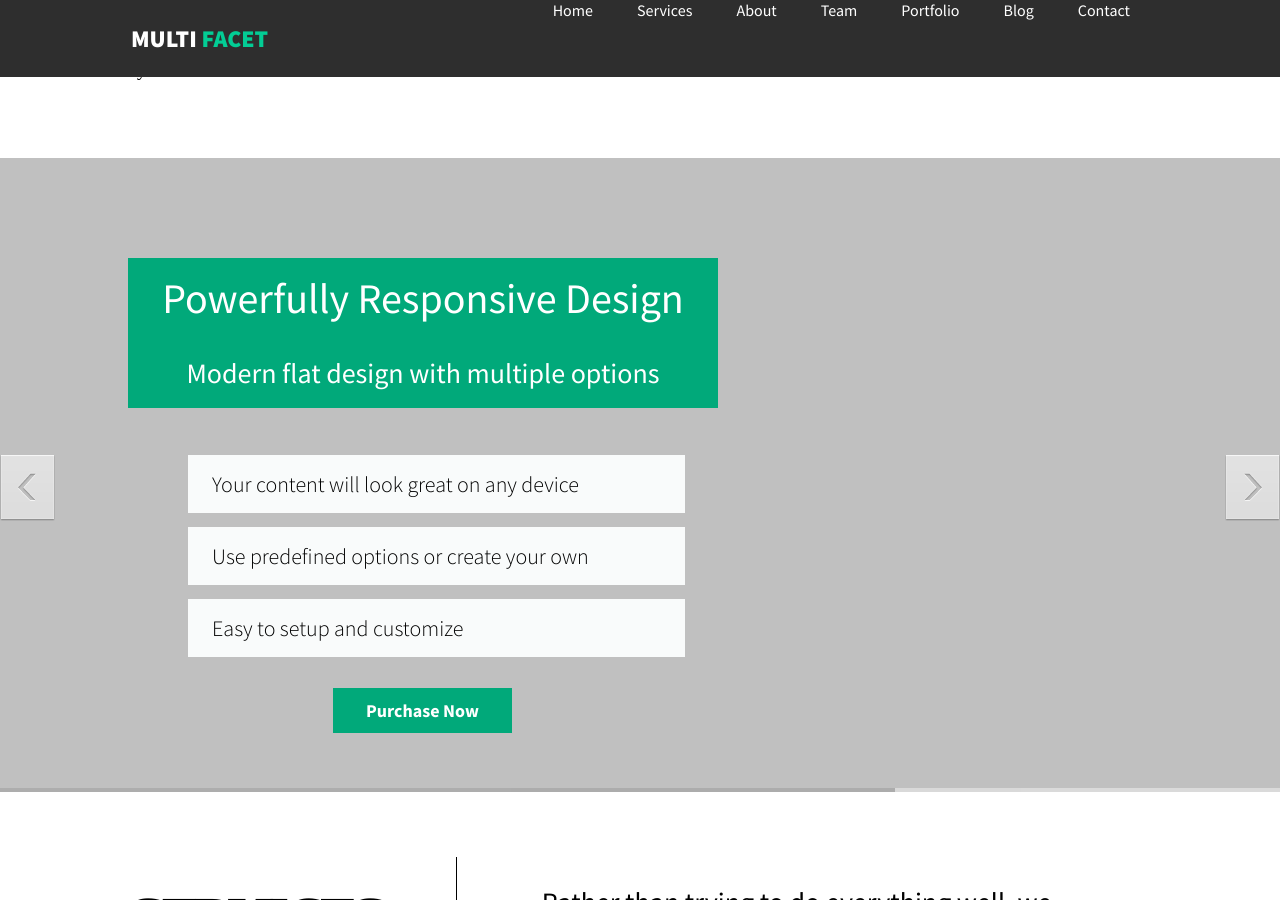
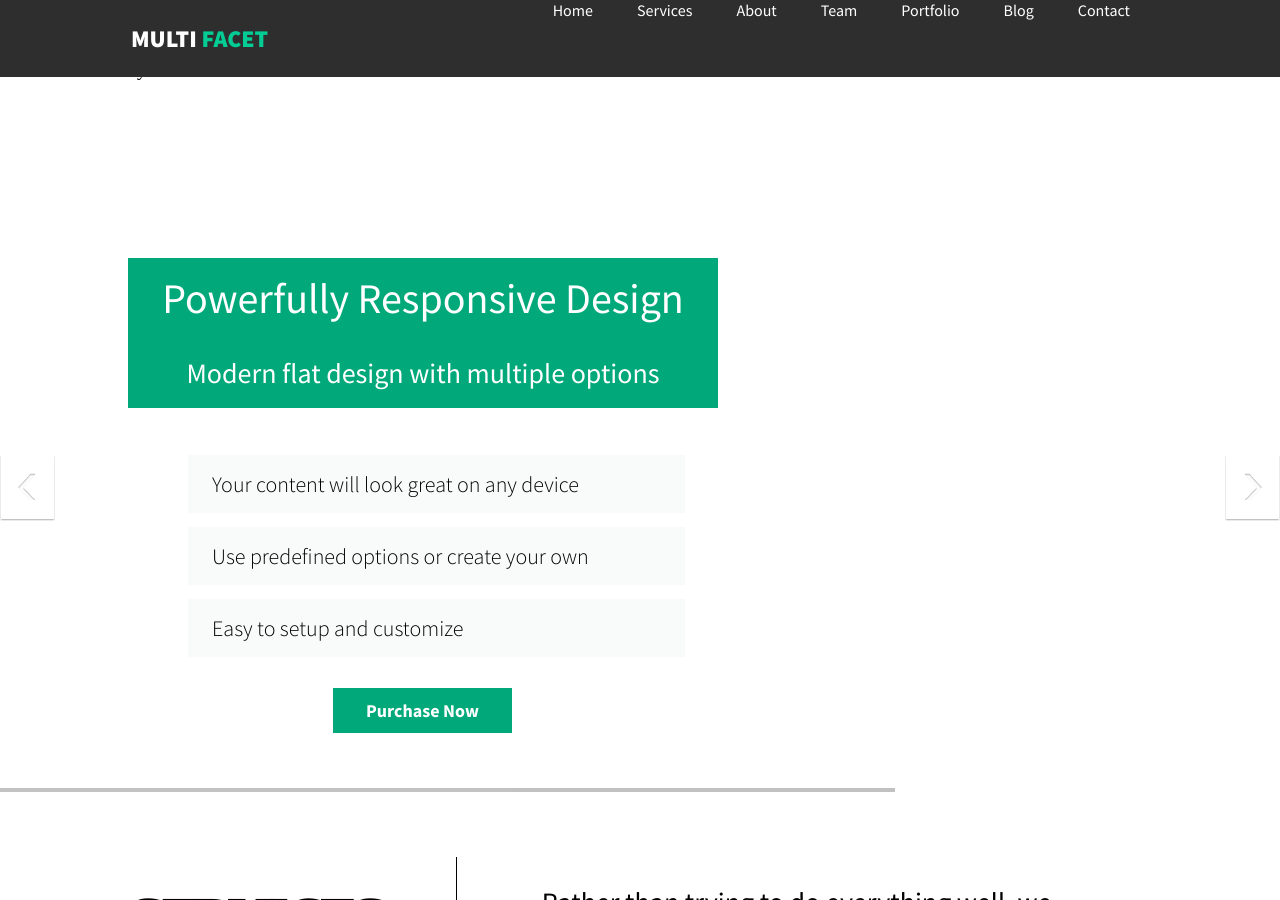
Before and after one commit to randalmaile/portfolio-experiment-jekyll, a Jekyll site: the page built from about/index.html, in a window 1280 px wide and 900 px high. Built offline with Jekyll 4.4.1, drawn with Linux system fonts in a browser that asks for light colours; Markdown is read by kramdown in place of the engine named in the settings.

Commit message:
changed /images to images in all files

```diff
--- a/_includes/mainSlider.html
+++ b/_includes/mainSlider.html
@@ -4,7 +4,7 @@
     <div class="flexslider">
         <ul class="slides">
             <!-- Slide1 -->
-            <li style="background: url('/images/slide-placeholder-bg.png');">
+            <li style="background: url('images/slide-placeholder-bg.png');">
                 <!-- Slide Background -->
                 <div class="width-container">
                     <div class="slider-heading-container">
@@ -31,7 +31,7 @@
                     </div>
                 </div>
             </li><!-- Slide2 -->
-            <li style="background: url('/images/slide-placeholder-bg.png');">
+            <li style="background: url('images/slide-placeholder-bg.png');">
                 <!-- Slide Background -->
                 <div class="width-container">
                     <div class="slider-heading-container">
@@ -55,10 +55,10 @@
                                 Perfect for a wide variety of uses
                             </h2>
                         </div><button>Purchase Now</button>
-                    </div><img src="/images/slide2-placeholder-element.png" class="slide-element" id="slide2-element" alt="slide-element"> <!-- Floating element -->
+                    </div><img src="images/slide2-placeholder-element.png" class="slide-element" id="slide2-element" alt="slide-element"> <!-- Floating element -->
                 </div>
             </li><!-- Slide3 -->
-            <li style="background: url('/images/slide-placeholder-bg.png');">
+            <li style="background: url('images/slide-placeholder-bg.png');">
                 <!-- Slide Background -->
                 <div class="width-container">
                     <div class="slider-heading-container">
@@ -82,10 +82,10 @@
                                 Easy to use even if you’re a newbie
                             </h2>
                         </div><button>Purchase Now</button>
-                    </div><img src="/images/slide3-placeholder-element.png" class="slide-element" id="slide3-element" alt="slide-element"> <!-- Floating element -->
+                    </div><img src="images/slide3-placeholder-element.png" class="slide-element" id="slide3-element" alt="slide-element"> <!-- Floating element -->
                 </div>
             </li><!-- Slide4 -->
-            <li style="background: url('/images/slide-placeholder-bg.png');">
+            <li style="background: url('images/slide-placeholder-bg.png');">
                 <!-- Slide Background -->
                 <div class="width-container">
                     <div class="slider-heading-container">
@@ -112,7 +112,7 @@
                     </div>
                 </div>
             </li><!-- Slide5 -->
-            <li style="background: url('/images/slide-placeholder-bg.png');">
+            <li style="background: url('images/slide-placeholder-bg.png');">
                 <!-- Slide Background -->
                 <div class="width-container">
                     <div class="slider-heading-container">
@@ -136,7 +136,7 @@
                                 Integrated with FontAwesome fonts
                             </h2>
                         </div><button>Purchase Now</button>
-                    </div><img src="/images/slide5-placeholder-element.png" class="slide-element" id="slide5-element" alt="slide-element"> <!-- Floating element -->
+                    </div><img src="images/slide5-placeholder-element.png" class="slide-element" id="slide5-element" alt="slide-element"> <!-- Floating element -->
                 </div>
             </li>
         </ul>
```
Also changed, not shown: 3 other files.
